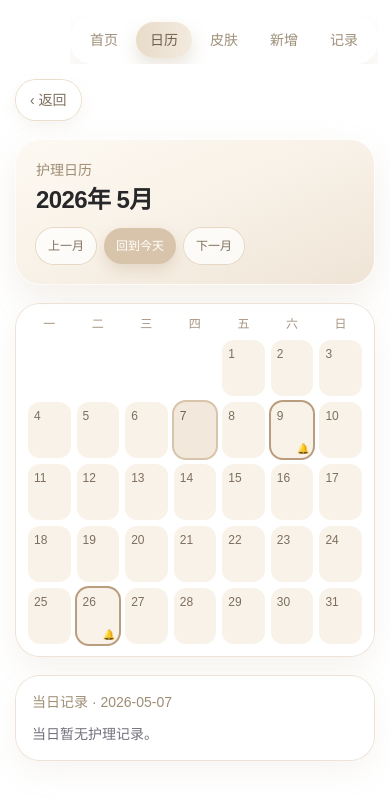
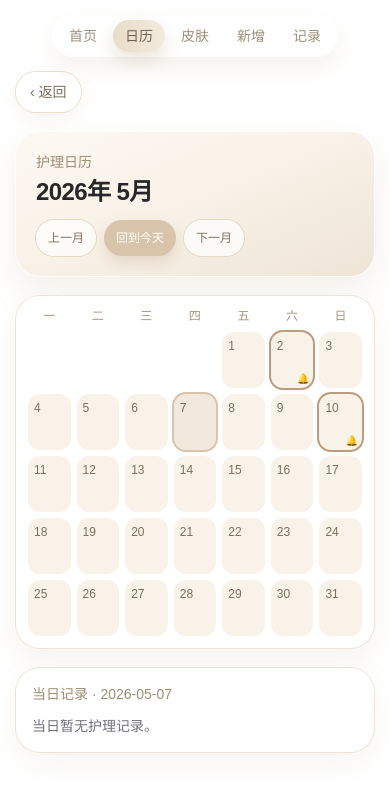
Before and after one commit to hihi122839-pixel/beauty-manager, a Next.js app: page /calendar in a window 390 px wide. Shown: the top 800 px of the page. Built offline with nearby package versions, Linux system fonts and the light colour scheme.

Commit message:
mobile polish and toast fixes

```diff
--- a/src/app/calendar/page.tsx
+++ b/src/app/calendar/page.tsx
@@ -1,14 +1,13 @@
 "use client";
 
-import { useMemo, useState } from "react";
+import { useMemo, useState, useSyncExternalStore } from "react";
 import { BackButton } from "@/components/back-button";
-
-type CalendarRecord = {
-  projectName: string;
-  status: "恢复期" | "稳定期";
-  hasReminder: boolean;
-  nextReminderDate: string;
-};
+import {
+  getBeautyRecordsSnapshot,
+  getServerBeautyRecordsSnapshot,
+  subscribeBeautyRecords,
+  type SavedRecord,
+} from "@/lib/beauty-records";
 
 const monthNames = [
   "1月",
@@ -27,74 +26,47 @@ const monthNames = [
 
 const weekDays = ["一", "二", "三", "四", "五", "六", "日"];
 
-const mockRecordsByDate: Record<string, CalendarRecord[]> = {
-  "2026-04-02": [
-    {
-      projectName: "水光针",
-      status: "恢复期",
-      hasReminder: true,
-      nextReminderDate: "2026-04-20",
-    },
-  ],
-  "2026-04-09": [
-    {
-      projectName: "肉毒除皱",
-      status: "稳定期",
-      hasReminder: true,
-      nextReminderDate: "2026-05-09",
-    },
-  ],
-  "2026-04-17": [
-    {
-      projectName: "光子嫩肤",
-      status: "恢复期",
-      hasReminder: false,
-      nextReminderDate: "2026-05-17",
-    },
-  ],
-  "2026-04-22": [
-    {
-      projectName: "皮肤管理",
-      status: "稳定期",
-      hasReminder: true,
-      nextReminderDate: "2026-04-28",
-    },
-  ],
-  "2026-04-26": [
-    {
-      projectName: "水光针",
-      status: "恢复期",
-      hasReminder: true,
-      nextReminderDate: "2026-05-26",
-    },
-    {
-      projectName: "光子嫩肤",
-      status: "稳定期",
-      hasReminder: false,
-      nextReminderDate: "2026-06-05",
-    },
-    {
-      projectName: "热玛吉",
-      status: "恢复期",
-      hasReminder: true,
-      nextReminderDate: "2026-06-26",
-    },
-    {
-      projectName: "皮肤测试",
-      status: "稳定期",
-      hasReminder: false,
-      nextReminderDate: "2026-05-12",
-    },
-  ],
-};
+const MAX_VISIBLE_TAGS = 2;
 
 export default function CalendarPage() {
+  const records = useSyncExternalStore(
+    subscribeBeautyRecords,
+    getBeautyRecordsSnapshot,
+    getServerBeautyRecordsSnapshot
+  );
+
   const now = new Date();
   const todayKey = toDateKey(now.getFullYear(), now.getMonth(), now.getDate());
 
   const [viewYear, setViewYear] = useState(now.getFullYear());
   const [viewMonth, setViewMonth] = useState(now.getMonth());
   const [selectedDate, setSelectedDate] = useState(todayKey);
+
+  const recordsByDate = useMemo(() => {
+    const map: Record<string, SavedRecord[]> = {};
+    for (const record of records) {
+      if (!record.date) {
+        continue;
+      }
+      map[record.date] = map[record.date]
+        ? [...map[record.date], record]
+        : [record];
+    }
+    return map;
+  }, [records]);
+
+  const reminderProjectsByDate = useMemo(() => {
+    const map: Record<string, string[]> = {};
+    for (const record of records) {
+      if (!record.nextReminderDate || !record.projectName) {
+        continue;
+      }
+      map[record.nextReminderDate] = map[record.nextReminderDate]
+        ? [...map[record.nextReminderDate], record.projectName]
+        : [record.projectName];
+    }
+    return map;
+  }, [records]);
 
   const calendarDays = useMemo(() => {
     const firstDay = new Date(viewYear, viewMonth, 1);
@@ -114,26 +86,7 @@ export default function CalendarPage() {
     return cells;
   }, [viewMonth, viewYear]);
 
-  const reminderProjectsByDate = useMemo(() => {
-    const reminderMap: Record<string, string[]> = {};
-
-    for (const records of Object.values(mockRecordsByDate)) {
-      for (const record of records) {
-        if (!record.hasReminder) {
-          continue;
-        }
-
-        const dateKey = record.nextReminderDate;
-        reminderMap[dateKey] = reminderMap[dateKey]
-          ? [...reminderMap[dateKey], record.projectName]
-          : [record.projectName];
-      }
-    }
-
-    return reminderMap;
-  }, []);
-
-  const selectedRecords = mockRecordsByDate[selectedDate] ?? [];
+  const selectedRecords = recordsByDate[selectedDate] ?? [];
   const reminderProjectsToday = reminderProjectsByDate[selectedDate] ?? [];
 
   const goPrevMonth = () => {
@@ -221,16 +174,16 @@ export default function CalendarPage() {
               );
             }
 
-            const records = mockRecordsByDate[cell.dateKey] ?? [];
-            const hasRecord = records.length > 0;
+            const cellRecords = recordsByDate[cell.dateKey] ?? [];
+            const hasRecord = cellRecords.length > 0;
             const reminderProjects = reminderProjectsByDate[cell.dateKey] ?? [];
             const isReminderDay = reminderProjects.length > 0;
             const isToday = cell.dateKey === todayKey;
             const isSelected = cell.dateKey === selectedDate;
-            const visibleTags = records
-              .slice(0, 3)
+            const visibleTags = cellRecords
+              .slice(0, MAX_VISIBLE_TAGS)
               .map((item) => toShortLabel(item.projectName));
-            const extraCount = records.length - visibleTags.length;
+            const extraCount = cellRecords.length - visibleTags.length;
 
             return (
               <button
@@ -261,9 +214,9 @@ export default function CalendarPage() {
                   </span>
                 ) : null}
                 <div className="hidden w-full flex-wrap gap-1 sm:flex">
-                  {visibleTags.map((tag) => (
+                  {visibleTags.map((tag, tagIdx) => (
                     <span
-                      key={tag}
+                      key={`${tag}-${tagIdx}`}
                       className={[
                         "rounded-full px-1.5 py-0.5 text-[10px] leading-none",
                         isSelected
@@ -304,25 +257,43 @@ export default function CalendarPage() {
           <p className="mt-3 text-sm text-zinc-500">当日暂无护理记录。</p>
         ) : (
           <div className="mt-3 space-y-3">
-            {selectedRecords.map((item, idx) => (
+            {selectedRecords.map((item) => (
               <article
-                key={`${item.projectName}-${idx}`}
+                key={item.id}
                 className="rounded-2xl bg-[#f8f2e9] p-4"
               >
                 <h3 className="text-lg font-semibold text-zinc-800">
                   {item.projectName}
                 </h3>
                 <div className="mt-2 flex flex-wrap gap-2 text-xs">
-                  <span className="rounded-full bg-[#efe4d6] px-2.5 py-1 text-[#7e6f5d]">
-                    状态：{item.status}
-                  </span>
-                  <span className="rounded-full bg-[#efe4d6] px-2.5 py-1 text-[#7e6f5d]">
-                    提醒：{item.hasReminder ? "有提醒" : "无提醒"}
-                  </span>
-                  <span className="rounded-full bg-[#efe4d6] px-2.5 py-1 text-[#7e6f5d]">
-                    下次：{item.nextReminderDate}
-                  </span>
+                  {item.area ? (
+                    <span className="rounded-full bg-[#efe4d6] px-2.5 py-1 text-[#7e6f5d]">
+                      部位：{item.area}
+                    </span>
+                  ) : null}
+                  {item.nextReminderDate ? (
+                    <span className="rounded-full bg-[#efe4d6] px-2.5 py-1 text-[#7e6f5d]">
+                      下次：{item.nextReminderDate}
+                    </span>
+                  ) : null}
+                  {item.satisfaction ? (
+                    <span className="rounded-full bg-[#efe4d6] px-2.5 py-1 text-[#7e6f5d]">
+                      满意度：{item.satisfaction}/5
+                    </span>
+                  ) : null}
                 </div>
+                {item.statusTags && item.statusTags.length > 0 ? (
+                  <div className="mt-2 flex flex-wrap gap-1.5">
+                    {item.statusTags.map((tag) => (
+                      <span
+                        key={tag}
+                        className="rounded-full bg-[#fcf7ef] px-2.5 py-1 text-[11px] text-[#7e6f5d] ring-1 ring-[#eadfce]"
+                      >
+                        {tag}
+                      </span>
+                    ))}
+                  </div>
+                ) : null}
               </article>
             ))}
           </div>
--- a/src/app/layout.tsx
+++ b/src/app/layout.tsx
@@ -36,7 +36,7 @@ export default function RootLayout({
           <RecordsHydrator />
           <div className="mx-auto flex min-h-full w-full max-w-3xl flex-col px-4 py-4 sm:px-6 sm:py-8">
             <header className="mb-4 sm:mb-8">
-              <div className="flex justify-end sm:justify-end">
+              <div className="flex justify-center sm:justify-end">
                 <TopNav />
               </div>
             </header>
--- a/src/app/skin/page.tsx
+++ b/src/app/skin/page.tsx
@@ -183,14 +183,14 @@ export default function SkinPage() {
 
       <div className="grid gap-4 sm:gap-5 lg:grid-cols-[1.2fr_1fr]">
         <div className="rounded-3xl bg-gradient-to-b from-white/95 to-[#f7efe4] p-5 shadow-[0_12px_28px_rgba(169,143,111,0.14)] ring-1 ring-[#ece2d5] sm:p-8">
-          <div className="mx-auto flex min-h-[320px] flex-col items-center justify-center rounded-[2rem] bg-gradient-to-b from-[#fbf5ec] via-[#f8f1e7] to-[#f4eadc] px-4 py-8 shadow-[inset_0_1px_10px_rgba(255,255,255,0.9),0_18px_36px_rgba(177,152,120,0.14)] sm:min-h-[460px] sm:px-6 sm:py-12">
+          <div className="mx-auto flex min-h-[380px] flex-col items-center justify-center rounded-[2rem] bg-gradient-to-b from-[#fbf5ec] via-[#f8f1e7] to-[#f4eadc] px-4 py-10 shadow-[inset_0_1px_10px_rgba(255,255,255,0.9),0_18px_36px_rgba(177,152,120,0.14)] sm:min-h-[520px] sm:px-6 sm:py-14">
             <div className="flex w-full justify-center py-2 sm:py-3">
               <Image
                 src="/face-neutral.png"
                 alt="面部示意图"
-                width={300}
-                height={420}
-                className="h-auto w-full max-w-[220px] object-contain [mix-blend-mode:multiply] sm:max-w-[300px]"
+                width={420}
+                height={588}
+                className="h-auto w-full max-w-[280px] object-contain [mix-blend-mode:multiply] sm:max-w-[400px]"
                 priority
               />
             </div>
--- a/src/components/top-nav.tsx
+++ b/src/components/top-nav.tsx
@@ -15,8 +15,7 @@ export function TopNav() {
   const pathname = usePathname();
 
   return (
-    <nav className="-mx-1 overflow-x-auto sm:mx-0 sm:overflow-visible [scrollbar-width:none] [&::-webkit-scrollbar]:hidden">
-      <div className="inline-flex w-max items-center gap-1 rounded-full bg-white/70 p-1.5 shadow-[0_10px_24px_rgba(178,159,128,0.15)] ring-1 ring-white/85 backdrop-blur sm:w-auto sm:gap-2">
+    <nav className="inline-flex items-center justify-center gap-1 rounded-full bg-white/70 p-1 shadow-[0_10px_24px_rgba(178,159,128,0.15)] ring-1 ring-white/85 backdrop-blur sm:gap-2 sm:p-1.5">
       {navItems.map((item) => {
         const isActive = pathname === item.href;
         return (
@@ -24,7 +23,7 @@ export function TopNav() {
             key={item.href}
             href={item.href}
             className={[
-                "shrink-0 rounded-full px-3.5 py-2 text-sm font-medium transition sm:px-5",
+              "shrink-0 rounded-full px-3 py-1.5 text-sm font-medium transition sm:px-5 sm:py-2",
               isActive
                 ? "bg-gradient-to-r from-[#e8dcc9] to-[#f3eadf] text-[#6f6253] shadow-[0_8px_18px_rgba(170,150,118,0.26)]"
                 : "text-[#9f907b] hover:bg-white/85 hover:text-[#7d6f5d]",
@@ -34,7 +33,6 @@ export function TopNav() {
           </Link>
         );
       })}
-      </div>
     </nav>
   );
 }
```
Lines whose indentation alone changed are shown as unchanged.
